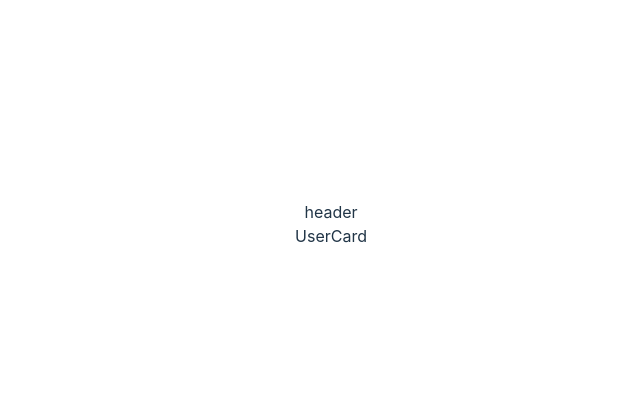
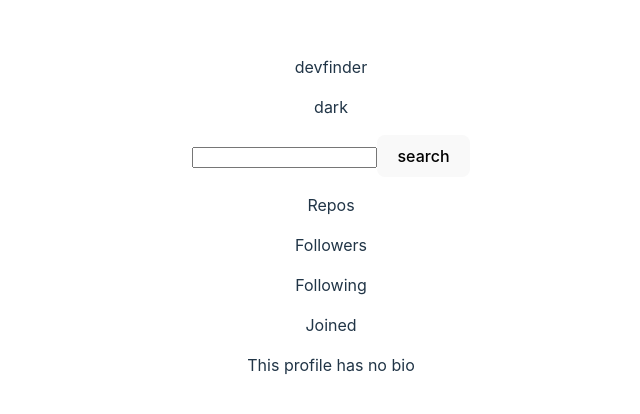
Before and after one commit to ostapyshyn/GitHub-user-search-app, a React (Vite) app: page / in a window 1280 px wide. Shown: the part 176-590 px from the top of the page, without its empty margins (309-949 px from the left). Built offline with nearby package versions, Linux system fonts and the light colour scheme.

Commit message:
Add info

```diff
--- a/src/App.tsx
+++ b/src/App.tsx
@@ -1,11 +1,13 @@
 import UserCard from './components/UserCard'
 import Header from './components/Header'
 import './App.css'
+import SearchBar from './components/SearchBar'
 
 function App() {
   return (
     <div className="App">
       <Header />
+      <SearchBar />
       <UserCard />
     </div>
   )
--- a/src/components/Header/Header.tsx
+++ b/src/components/Header/Header.tsx
@@ -1,7 +1,8 @@
 const Header = () => {
   return (
     <section>
-      <div>header</div>
+      <div>devfinder</div>
+      <p>dark</p>
     </section>
   )
 }
--- /dev/null
+++ b/src/components/SearchBar/SearchBar.tsx
@@ -0,0 +1,12 @@
+const SearchBar = () => {
+  return (
+    <section>
+      <div>
+        <input type="text" />
+        <button>search</button>
+      </div>
+    </section>
+  )
+}
+
+export default SearchBar
--- /dev/null
+++ b/src/components/SearchBar/index.ts
@@ -0,0 +1,2 @@
+import SearchBar from './SearchBar'
+export default SearchBar
--- a/src/components/UserCard/UserCard.tsx
+++ b/src/components/UserCard/UserCard.tsx
@@ -1,5 +1,15 @@
 const UserCard = () => {
-  return <section>UserCard</section>
+  return (
+    <section>
+      <div>
+        <p>Repos</p>
+        <p>Followers</p>
+        <p>Following</p>
+        <p>Joined</p>
+        <p>This profile has no bio</p>
+      </div>
+    </section>
+  )
 }
 
 export default UserCard
```
Also changed, not shown: src/components/SearchBar/SearchBar.module.scss (added).
